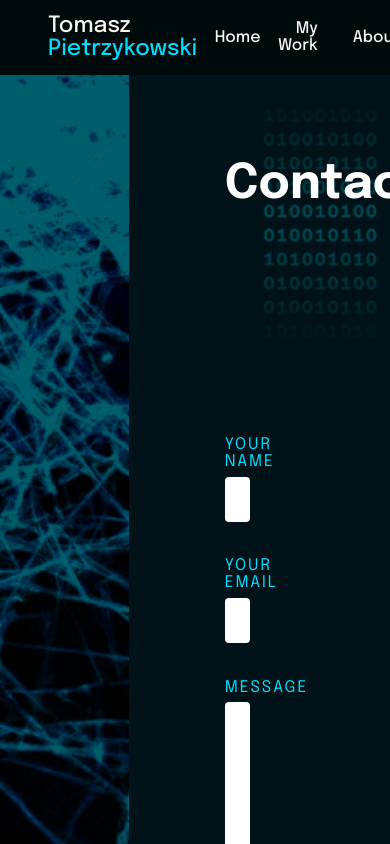
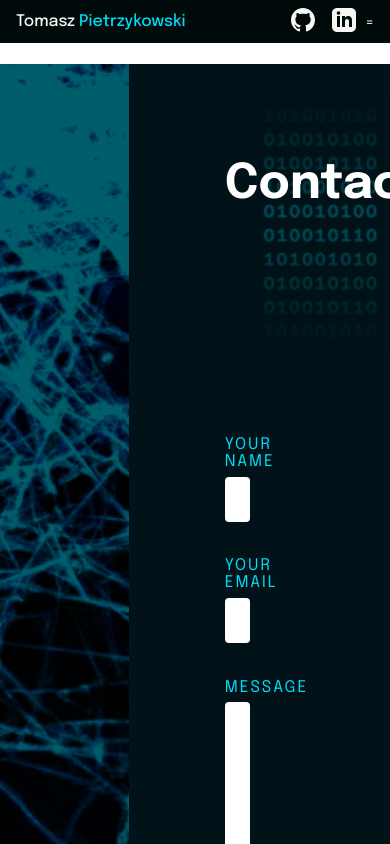
Before and after one commit to TomaszPietrzykowski/portfolio-next, a Next.js app: page /contact in a window 390 px wide. Shown: the top 844 px of the page. Built offline with nearby package versions, Linux system fonts and the light colour scheme.

Commit message:
mobile styles added to navbar

```diff
--- a/components/Layout/Navbar.js
+++ b/components/Layout/Navbar.js
@@ -54,6 +54,7 @@ const Navbar = () => {
                 </svg>
               </a>
             </li>
+            <li className={styles.hamburger}> = </li>
           </ul>
         </nav>
       </div>
--- a/pages/contact/index.js
+++ b/pages/contact/index.js
@@ -52,10 +52,6 @@ const Contact = () => {
     e.preventDefault()
     if (legalConsent) {
       sendEmail(name, email, message)
-      //for testing only
-      setSuccess(true)
-      setTimeout(() => setSuccess(false), 2000)
-      // ---
     } else {
       setConsentError(true)
     }
@@ -117,7 +113,7 @@ const Contact = () => {
                 checked={legalConsent}
                 onChange={(e) => {
                   setLegalConsent(e.target.checked)
-                  setConsentError(null)
+                  setConsentError(false)
                 }}
               />
               <label
--- a/styles/Layout.module.css
+++ b/styles/Layout.module.css
@@ -16,6 +16,11 @@
   align-items: center;
   font-weight: 500;
 }
+.hamburger {
+  display: none;
+}
+
+
 
 .nav a {
   padding: 0.5rem 1rem;
@@ -26,15 +31,7 @@
 .nav a:hover {
   color: var(--accent01);
 }
-/*
 
-Sizing icons for media querries
-
- .nav svg {
-  height: 12rem;
-}
-
-*/
 .path {
   fill: var(--isabelline);
   transition: all 0.2s ease-in-out;
@@ -53,7 +50,7 @@ Sizing icons for media querries
 }
 
 .logo {
-  font-size: 1.4rem;
+  font-size: 1.5rem;
   font-weight: 500;
   text-shadow: 0px 0px 2px var(--persianBlue);
   cursor: pointer;
@@ -62,9 +59,66 @@ Sizing icons for media querries
 .firstname {
   color: var(--isabelline);
 }
-
 .lastname {
   color: var(--accent01);
+}
+
+/*
+   Responsive
+*/
+
+@media(max-width: 900px) {
+  .flex {
+    padding: 0rem 1.5rem;
+  }
+  .nav {
+    font-weight: 500;
+    font-size: .9rem;
+  }
+  .nav a {
+    padding: 0.5rem;
+  }
+  .logo {
+    font-size: 1.2rem;
+    font-weight: 500;
+  }
+
+  .nav svg {
+    height: 24px;
+  }
+}
+
+@media(max-width: 650px) {
+
+  .nav li:nth-of-type(1),
+  .nav li:nth-of-type(2),
+  .nav li:nth-of-type(3),
+  .nav li:nth-of-type(4) {
+    outline: 1px solid greenyellow;
+    display: none;
+  }
+  .hamburger {
+    display: block;
+  }
+  .nav a {
+    padding: 0.2rem;
+  }
+  .logo {
+    font-size: 1rem;
+    font-weight: 500;
+  }
+  .navbar {
+    padding: .7rem 0;
+  }
+}
+
+@media(max-width: 420px) {
+  .flex {
+    padding: 0rem 1rem;
+  }
+  .navbar {
+    padding: .5rem 0;
+  }
 }
 
 .footerContainer {
--- a/styles/globals.css
+++ b/styles/globals.css
@@ -3,6 +3,7 @@
 :root {
   --isabelline: rgba(247, 246, 243, 1);
   --white: rgba(255, 255, 255, 1);
+
   --textPrimary: rgba(5, 9, 14, 0.85);
   --textSecondary: rgba(5, 9, 14, 0.6);
 
```
